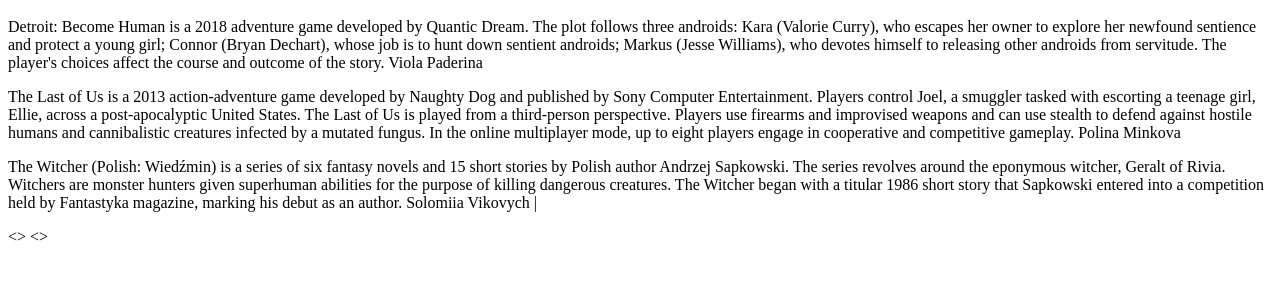
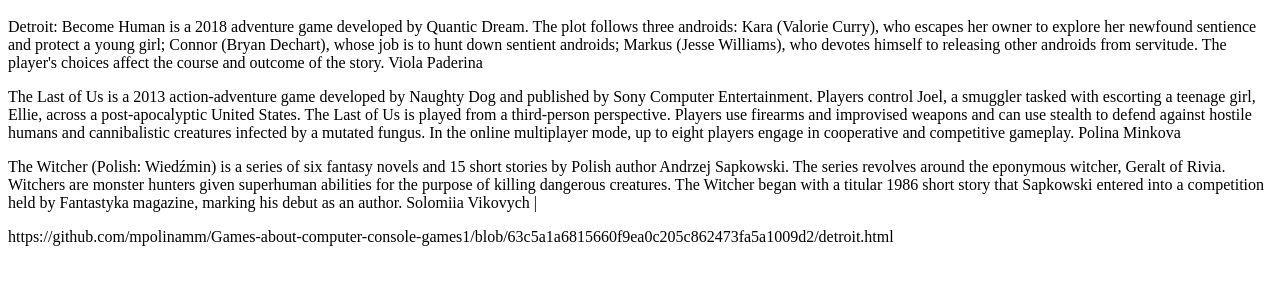
Before and after one commit to mpolinamm/Games-about-computer-console-games1, a plain HTML site: page index.html in a window 1280 px wide. Shown: the part 48-332 px from the top of the page. Drawn offline with Linux system fonts and the light colour scheme.

Commit message:
Update index.html

```diff
--- a/index.html
+++ b/index.html
@@ -3,8 +3,8 @@
 <p>The Last of Us is a 2013 action-adventure game developed by Naughty Dog and published by Sony Computer Entertainment. Players control Joel, a smuggler tasked with escorting a teenage girl, Ellie, across a post-apocalyptic United States. The Last of Us is played from a third-person perspective. Players use firearms and improvised weapons and can use stealth to defend against hostile humans and cannibalistic creatures infected by a mutated fungus. In the online multiplayer mode, up to eight players engage in cooperative and competitive gameplay. Polina Minkova</p>
 <p>The Witcher (Polish: Wiedźmin) is a series of six fantasy novels and 15 short stories by Polish author Andrzej Sapkowski. The series revolves around the eponymous witcher, Geralt of Rivia. Witchers are monster hunters given superhuman abilities for the purpose of killing dangerous creatures. The Witcher began with a titular 1986 short story that Sapkowski entered into a competition held by Fantastyka magazine, marking his debut as an author. Solomiia Vikovych                               |</p>
 
-<https://github.com/mpolinamm/Games-about-computer-console-games1/blob/63c5a1a6815660f9ea0c205c862473fa5a1009d2/detroit.html>
-<>
+<p> https://github.com/mpolinamm/Games-about-computer-console-games1/blob/63c5a1a6815660f9ea0c205c862473fa5a1009d2/detroit.html </p>
+
 <https://github.com/mpolinamm/Games-about-computer-console-games1/blob/63c5a1a6815660f9ea0c205c862473fa5a1009d2/TLOU.html>
-<>
+
 <https://github.com/mpolinamm/Games-about-computer-console-games1/blob/63c5a1a6815660f9ea0c205c862473fa5a1009d2/witcher.html>
```
